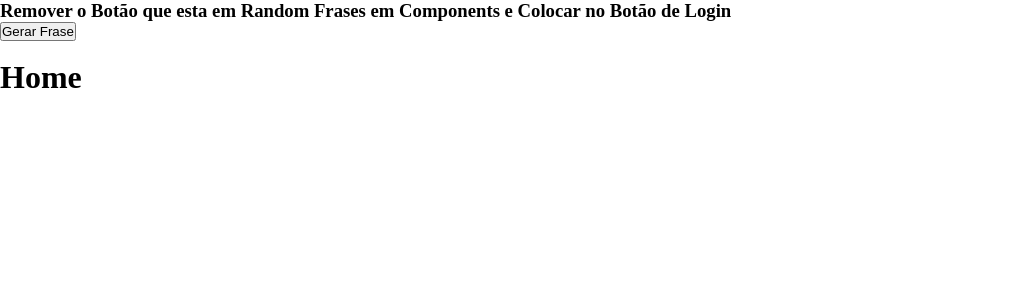
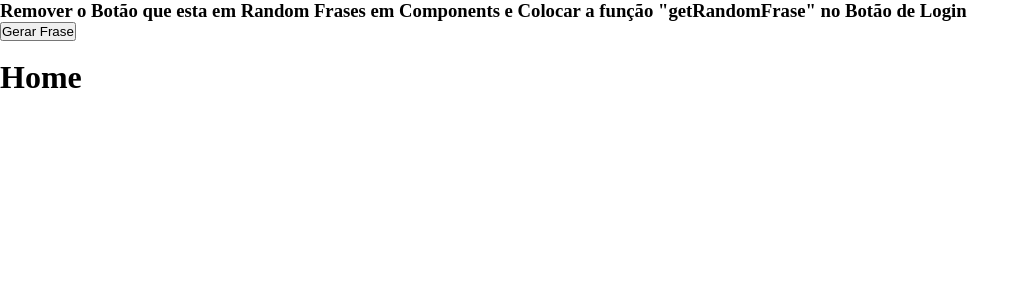
Before and after one commit to issdomingoss/habits-management, a React (Create React App) app: page / in a window 1280 px wide. Shown: the top 300 px of the page, without its empty margins (0-1029 px from the left). Built offline with nearby package versions, Linux system fonts and the light colour scheme.

Commit message:
frases motivacionais para login

```diff
--- a/src/components/RandomFrases/index.js
+++ b/src/components/RandomFrases/index.js
@@ -258,8 +258,8 @@ const RandomFrases = () => {
   return (
     <>
       <h3>
-        Remover o Botão que esta em Random Frases em Components e Colocar no
-        Botão de Login
+        Remover o Botão que esta em Random Frases em Components e Colocar a
+        função "getRandomFrase" no Botão de Login
       </h3>
 
       <button onClick={() => getRandomFrase()}>Gerar Frase</button>
```
